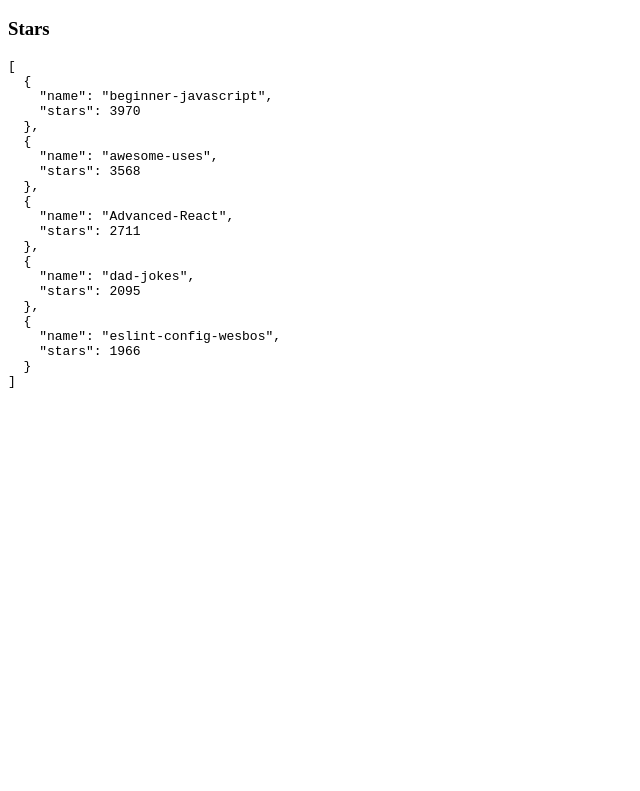
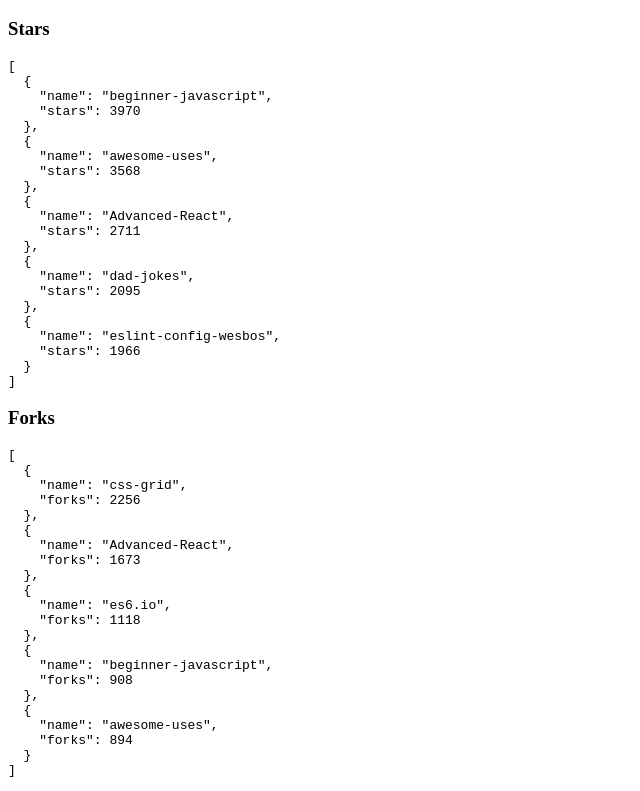
Before and after one commit to louis-young/github-dashboard, a React (Create React App) app: page / in a window 1280 px wide. Shown: the part 1706-2497 px from the top of the page, without its empty margins (0-640 px from the left). Before the commit the page ends 2108 px from the top, so only its background shows below. Built offline with nearby package versions, Linux system fonts and the light colour scheme; grey boxes are pictures that could not be loaded.

Commit message:
Add `Forks` component

```diff
--- /dev/null
+++ b/src/components/Forks/Forks.js
@@ -0,0 +1,44 @@
+import React, { useContext } from "react";
+
+import { Context } from "../../context/Context";
+
+const sortRepositories = (repositories) => {
+  const sortedRepositories = repositories.sort((a, b) => b.forks - a.forks);
+
+  return sortedRepositories;
+};
+
+const getMostForkedRepositories = (repositories) => {
+  const mostForkedRepositories = repositories.slice(0, 5);
+
+  return mostForkedRepositories;
+};
+
+const formatRepositories = (repositories) => {
+  const formattedRepositories = repositories.map((repository) => {
+    const { name, forks } = repository;
+
+    return { name, forks };
+  });
+
+  return formattedRepositories;
+};
+
+const Forks = () => {
+  const { repositories } = useContext(Context);
+
+  const sortedRepositories = sortRepositories(repositories);
+
+  const mostForkedRepositories = getMostForkedRepositories(sortedRepositories);
+
+  const formattedRepositories = formatRepositories(mostForkedRepositories);
+
+  return (
+    <section>
+      <h3>Forks</h3>
+      <pre>{JSON.stringify(formattedRepositories, false, 2)}</pre>
+    </section>
+  );
+};
+
+export default Forks;
--- a/src/pages/Dashboard/Dashboard.js
+++ b/src/pages/Dashboard/Dashboard.js
@@ -5,6 +5,7 @@ import User from "../../components/User/User";
 import Followers from "../../components/Followers/Followers";
 import Languages from "../../components/Languages/Languages";
 import Popularity from "../../components/Popularity/Popularity";
+import Forks from "../../components/Forks/Forks";
 
 const Dashboard = () => {
   return (
@@ -15,6 +16,7 @@ const Dashboard = () => {
       <Followers />
       <Languages />
       <Popularity />
+      <Forks />
     </section>
   );
 };
```
